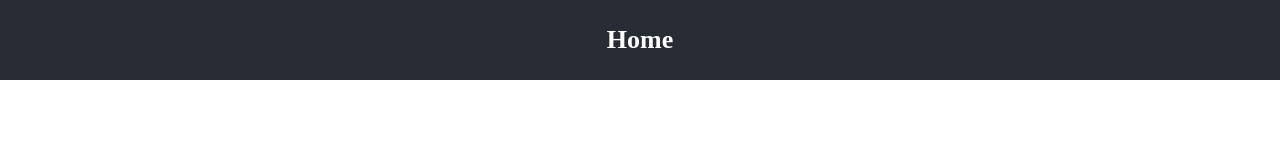
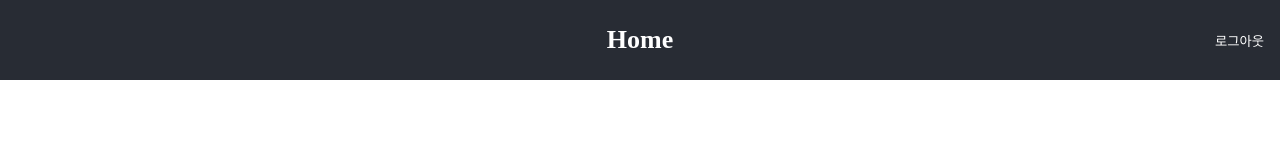
Before and after one commit to sjyoung428/chat-application, a React (Vite) app in the folder client/: page / in a window 1280 px wide. Shown: the top 160 px of the page. Built offline with nearby package versions, Linux system fonts and the light colour scheme.

Commit message:
feat: implement ProtectRouter(로그인 상태에 따라 페이지 접근 제한)

```diff
--- a/client/src/components/Atoms/Button/Button.style.ts
+++ b/client/src/components/Atoms/Button/Button.style.ts
@@ -1,9 +1,24 @@
-import styled from "styled-components";
+import styled, { css } from "styled-components";
 
 /**
  *  버튼 스타일
  */
-export const Button = styled.button`
+export const Button = styled.button<{ isHeader: boolean }>`
+  ${({ isHeader }) =>
+    isHeader
+      ? css`
+          display: flex;
+          justify-content: center;
+          align-items: center;
+          position: absolute;
+          right: 1rem;
+          border: none;
+          background: none;
+          flex-basis: auto;
+          color: white;
+          cursor: pointer;
+        `
+      : css`
           background-color: #4caf50;
           border: none;
           border-radius: 4px;
@@ -14,5 +29,6 @@ export const Button = styled.button`
           display: inline-block;
           font-size: 16px;
           margin: 4px 2px;
+        `}
   cursor: pointer;
 `;
--- a/client/src/components/Atoms/Button/Button.tsx
+++ b/client/src/components/Atoms/Button/Button.tsx
@@ -3,13 +3,18 @@ import * as S from "./Button.style";
 
 interface ButtonProps {
   children: React.ReactNode;
+  isHeader?: boolean;
   onClick?: () => void;
 }
 /**
  *  Button 컴포넌트
  */
-const Button = ({ children, onClick }: ButtonProps) => {
-  return <S.Button onClick={onClick}>{children}</S.Button>;
+const Button = ({ children, onClick, isHeader = false }: ButtonProps) => {
+  return (
+    <S.Button isHeader={isHeader} onClick={onClick}>
+      {children}
+    </S.Button>
+  );
 };
 
 export default Button;
--- /dev/null
+++ b/client/src/components/Atoms/TextField/TextField.style.ts
@@ -0,0 +1,9 @@
+import styled from "styled-components";
+
+/**
+ * 텍스트 필드 스타일
+ */
+export const TextField = styled.span`
+  display: inline-block;
+  text-align: center;
+`;
--- /dev/null
+++ b/client/src/components/Atoms/TextField/TextField.tsx
@@ -0,0 +1,16 @@
+import React from "react";
+import * as S from "./TextField.style";
+
+interface TextFieldProps {
+  children: React.ReactNode;
+}
+
+/**
+ * TextField 컴포넌트
+ */
+
+const TextField = ({ children }: TextFieldProps) => {
+  return <S.TextField>{children}</S.TextField>;
+};
+
+export default TextField;
--- a/client/src/components/Header/Header.style.ts
+++ b/client/src/components/Header/Header.style.ts
@@ -1,7 +1,11 @@
 import styled from "styled-components";
 
+/**
+ * 헤더 컴포넌트
+ */
 export const Header = styled.header`
   display: flex;
+  display: relative;
   justify-content: center;
   align-items: center;
   min-height: 10vh;
--- a/client/src/components/Header/Header.tsx
+++ b/client/src/components/Header/Header.tsx
@@ -1,12 +1,42 @@
 import React from "react";
 import { useMatch } from "react-router-dom";
+import { useLocalAuthStore } from "../../store/useLocalAuthStore";
+import { useSessionAuthStore } from "../../store/useSessionAuthStore";
+import { Button } from "../Atoms/Button/Button.style";
+import { TextField } from "../Atoms/TextField/TextField.style";
 import * as S from "./Header.style";
 
+/**
+ * Header 컴포넌트
+ */
 const Header = () => {
+  const { setNickname: setLocalNickname } = useLocalAuthStore();
+  const { setNickname: setSessionNickname } = useSessionAuthStore();
+
+  /**
+   * 현재 url과 일치하는 path가 있는지 확인
+   */
   const isHome = useMatch("/");
   const isAuth = useMatch("/auth");
 
-  return <S.Header>{(isHome && "Home") || (isAuth && "Auth")}</S.Header>;
+  const onLogout = () => {
+    setLocalNickname("");
+    setSessionNickname("");
+  };
+
+  return (
+    <S.Header>
+      <TextField>{(isHome && "Home") || (isAuth && "Auth")}</TextField>
+      {/**
+       * 로그인 상태일 때만 로그아웃 버튼을 보여준다.
+       */}
+      {isHome ? (
+        <Button onClick={onLogout} isHeader={true}>
+          로그아웃
+        </Button>
+      ) : null}
+    </S.Header>
+  );
 };
 
 export default Header;
--- a/client/src/components/Layout/Layout.tsx
+++ b/client/src/components/Layout/Layout.tsx
@@ -6,6 +6,9 @@ interface LayoutProps {
   children: React.ReactNode;
 }
 
+/**
+ * 어플리케이션의 레이아웃을 담당하는 컴포넌트
+ */
 const Layout = ({ children }: LayoutProps) => {
   return (
     <>
--- /dev/null
+++ b/client/src/components/ProtectRouter.tsx
@@ -0,0 +1,37 @@
+import React, { useEffect } from "react";
+import { useNavigate } from "react-router-dom";
+import { useLocalAuthStore } from "../store/useLocalAuthStore";
+import { useSessionAuthStore } from "../store/useSessionAuthStore";
+
+interface ProtectRouterProps {
+  children: React.ReactNode;
+}
+
+/**
+ * login 상태에 따라 페이지 접근을 제한하는 컴포넌트
+ */
+
+const ProtectRouter = ({ children }: ProtectRouterProps) => {
+  const { nickname: localNickname } = useLocalAuthStore();
+  const { nickname: sessionNickname } = useSessionAuthStore();
+
+  const navigate = useNavigate();
+
+  useEffect(() => {
+    if (localNickname === "" && sessionNickname === "") {
+      /**
+       * 로그인 상태가 아닐 때는 auth 페이지로 이동
+       */
+      navigate("/auth", { replace: true });
+    } else {
+      /**
+       * 로그인 상태일 때는 home 페이지로 이동
+       */
+      navigate("/");
+    }
+  }, [localNickname, sessionNickname, navigate]);
+
+  return <>{children}</>;
+};
+
+export default ProtectRouter;
--- a/client/src/main.tsx
+++ b/client/src/main.tsx
@@ -4,14 +4,17 @@ import App from "./App";
 import { GlobalStyle } from "./styles/GlobalStyle";
 import { BrowserRouter } from "react-router-dom";
 import Layout from "./components/Layout/Layout";
+import ProtectRouter from "./components/ProtectRouter";
 
 ReactDOM.createRoot(document.getElementById("root") as HTMLElement).render(
   <React.StrictMode>
     <BrowserRouter>
-      <Layout>
-        <GlobalStyle />
-        <App />
-      </Layout>
+      <ProtectRouter>
+        <Layout>
+          <GlobalStyle />
+          <App />
+        </Layout>
+      </ProtectRouter>
     </BrowserRouter>
   </React.StrictMode>
 );
--- a/client/src/pages/Auth/Auth.tsx
+++ b/client/src/pages/Auth/Auth.tsx
@@ -1,6 +1,9 @@
 import React from "react";
 import AuthForm from "../../components/AuthForm/AuthForm";
 
+/**
+ * Auth 페이지
+ */
 const Auth = () => {
   return (
     <>
--- a/client/src/pages/Home/Home.tsx
+++ b/client/src/pages/Home/Home.tsx
@@ -1,5 +1,8 @@
 import React from "react";
 
+/**
+ * Home 페이지
+ */
 const Home = () => {
   return <div>Home</div>;
 };
```
Also changed, not shown: client/src/components/AuthForm/AuthForm.tsx (+7 -0 lines). Lines whose indentation alone changed are shown as unchanged.
